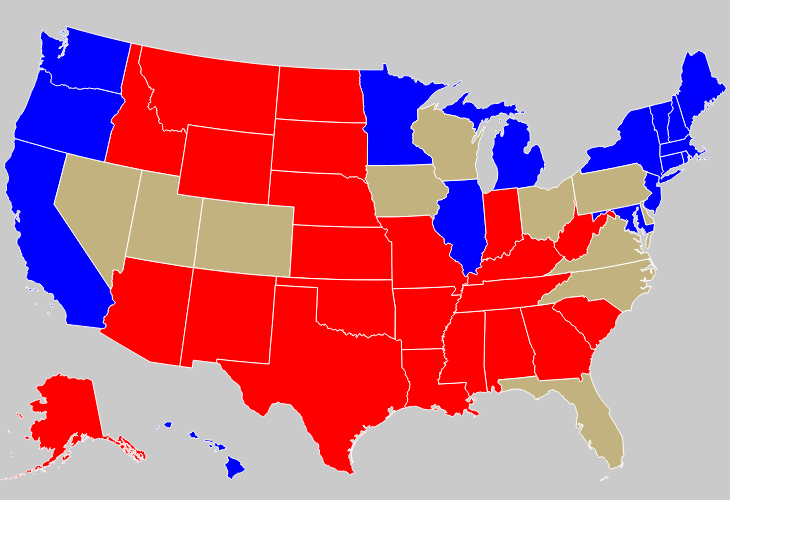
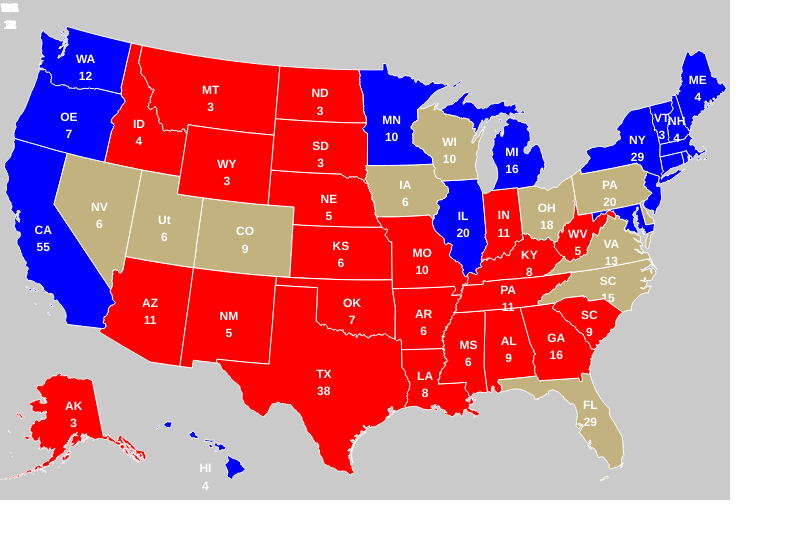
Before and after one commit to oliverlai55/SEC-football-interactive-map, a plain HTML site: page index.html in a window 1280 px wide. Shown: the whole page, without its empty margins (0-793 px from the left). Drawn offline with Linux system fonts and the light colour scheme.

Commit message:
adding custom directory

```diff
--- a/controller.js
+++ b/controller.js
@@ -2,6 +2,25 @@ var stateMap = angular.module('interactiveMap', []);
 
 stateMap.controller('interactiveMapCntrl', interactiveMapCntrl);
 
+stateMap.directive('clickState', function(){
+	return{
+		link: function($scope, element, iAttrs){
+			// console.log(iAttrs);
+
+			element.bind('click', function(){
+				console.log($scope.state)
+				var newColor = "red";
+				var pathOfTheElement = element[0].querySelector('path')
+				console.log(pathOfTheElement);
+				pathOfTheElement.setAttribute('class',newColor);
+
+			});
+		}
+	}
+});
+
+
+
 function interactiveMapCntrl($scope){
 	$scope.states = states;
 }
--- a/index.html
+++ b/index.html
@@ -17,8 +17,19 @@
 
 	<div id="wrapper" ng-controller="interactiveMapCntrl">
 		<svg width="730" height="500">
-			<g class="states" ng-repeat="state in states">
+			<g class="states" ng-repeat="state in states" click-state>
 				<path class="state {{state.stateColor}}" ng-attr-d="{{state.vector}}" stroke="white"></path>
+				<foreignObject class="state-name" ng-attr-x={{state.nameX}} ng-attr-y={{state.nameY}} width="20" height="30">
+
+					<body>
+						<div class="state-info">
+							{{state.abbr}}
+							<br />
+							{{state.electoralVotes}}
+						</div>
+					</body>
+
+				</foreignObject>
 			</g>
 		</svg>
 	</div>
--- a/styles.css
+++ b/styles.css
@@ -13,3 +13,10 @@
 #wrapper svg{
 	background-color: #cacaca;
 }
+
+.state-info{
+	color: white;
+	font-size: 12px;
+	font-weight: bold;
+	text-align: center;
+}
```
